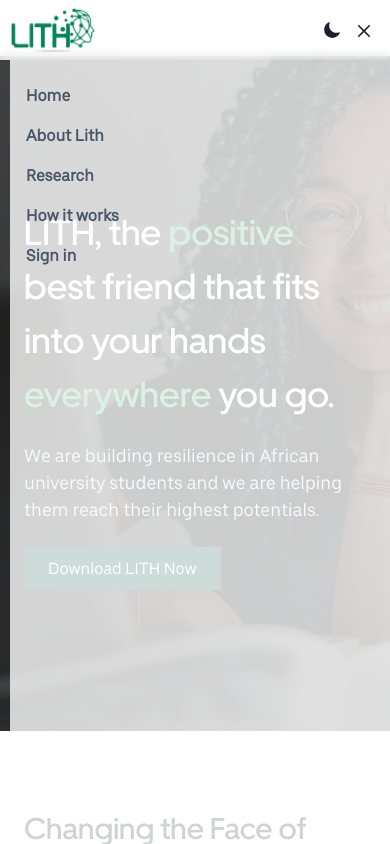
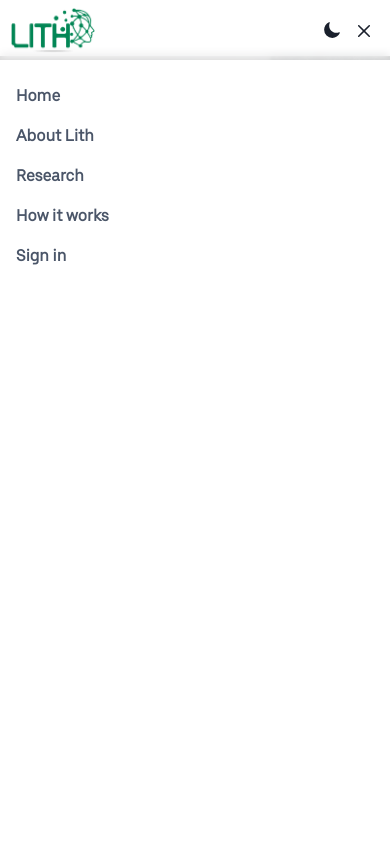
Before and after one commit to Lithafrica/lith-website, a Next.js app: page / in a window 390 px wide. Both pictures are taken after a click on the button 364 px from the left and 30 px from the top of the page. Shown: the top 844 px of the page. Built offline with nearby package versions, Linux system fonts and the light colour scheme.

Commit message:
nav dropdown : remove bg opacity

```diff
--- a/src/components/Header/MobileNav.jsx
+++ b/src/components/Header/MobileNav.jsx
@@ -23,16 +23,9 @@
       zIndex={9999}
       pos="fixed"
       top="60px"
-      w={"full"}
-      bg={"white"}
+      bg={useColorModeValue("rgba(255, 255, 255, 1)", "rgba(26, 32, 44, 1)")}
       minH={"calc(100vh - 60px)"}
-      css={{
-        backdropFilter: "saturate(180%) blur(5px)",
-        backgroundColor: useColorModeValue(
-          "rgba(255, 255, 255, 0.8)",
-          "rgba(26, 32, 44, 0.8)"
-        ),
-      }}
+      w={"100vw"}
     >
       {NAV_ITEMS.map((navItem) => (
         <MobileNavItem key={navItem.label} href={navItem.link} {...navItem} />
--- a/src/components/Header/index.jsx
+++ b/src/components/Header/index.jsx
@@ -86,9 +86,9 @@
               aria-label={"Toggle Navigation"}
             />
           </Stack>
-          <MobileNav isOpen={isMobileNavOpen} />
         </BaseContainer>
       </Flex>
+      <MobileNav isOpen={isMobileNavOpen} />
     </Box>
   );
 }
```
